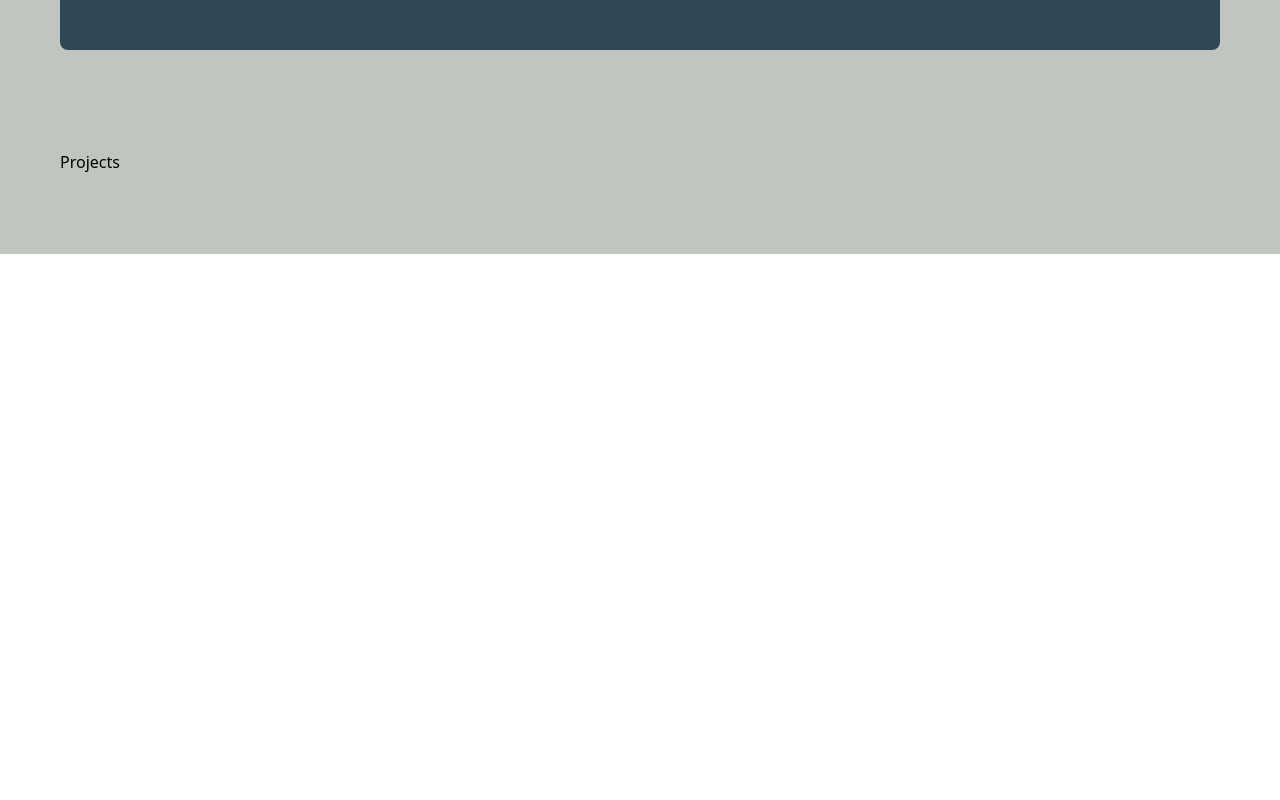
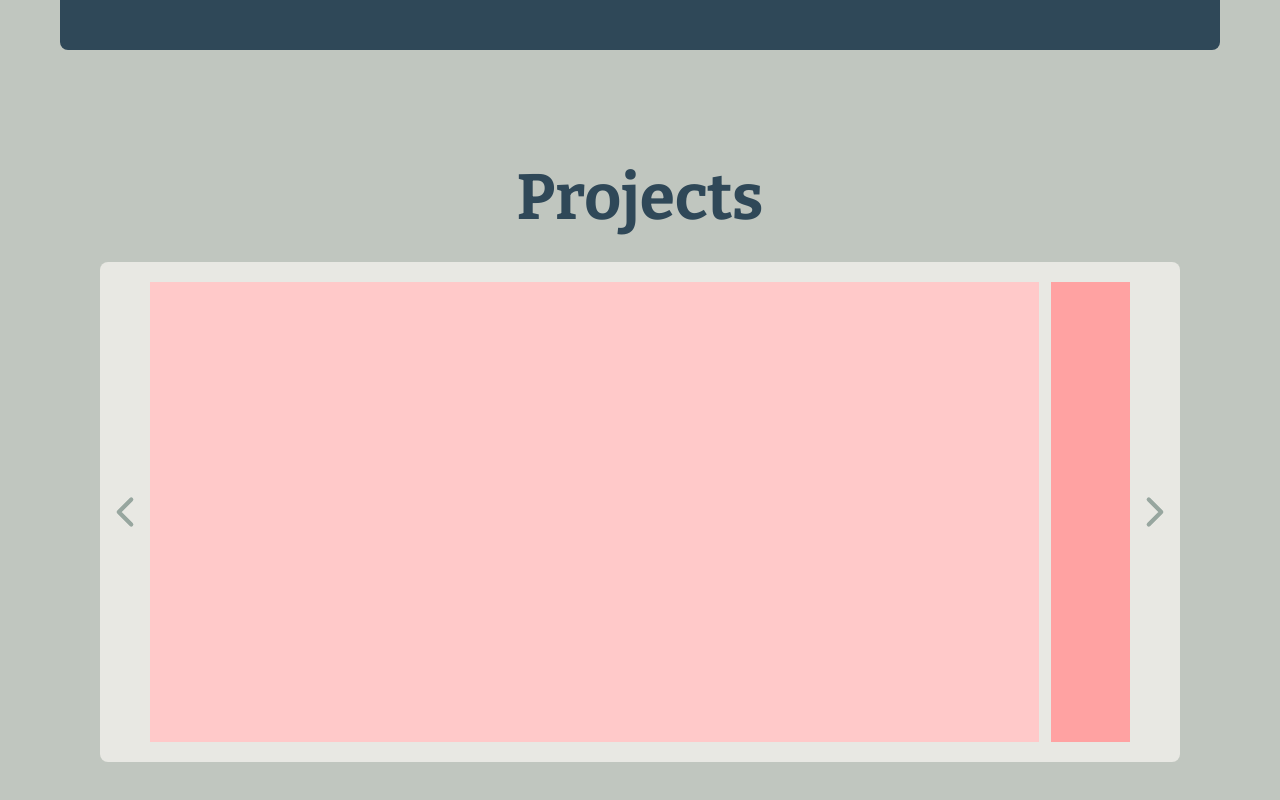
Before and after one commit to luiz-feliph/portfolio, a React (Vite) app: page / in a window 1280 px wide. Shown: the part 2759-3559 px from the top of the page. Before the commit the page ends 3013 px from the top, so only its background shows below. Built offline with nearby package versions, Linux system fonts and the light colour scheme; no server answers.

Commit message:
Implement slider's features

```diff
--- a/package.json
+++ b/package.json
@@ -11,6 +11,7 @@
   },
   "dependencies": {
     "@tailwindcss/vite": "^4.1.18",
+    "lucide-react": "^1.7.0",
     "react": "^19.2.0",
     "react-dom": "^19.2.0",
     "react-router-dom": "^7.11.0",
--- a/src/components/Home/Jobs.tsx
+++ b/src/components/Home/Jobs.tsx
@@ -8,13 +8,14 @@ function Jobs() {
       <span className="absolute inset-y-[8px] left-[8px] w-[3px] bg-off-white lg:w-[5px] lg:left-[12px]"></span>
 
       <section className="h-[250px] overflow-y-scroll scrollbar lg:h-[400px] xl:h-[500px]">
-        {JobsJson.map((item: JobItemData) => {
+        {JobsJson.map((item: JobItemData, index) => {
           return (
             <JobItem
               period={item.period}
               organization={item.organization}
               role={item.role}
               responsibilities={item.responsibilities}
+              key={index}
             />
           );
         })}
--- a/src/components/Home/Main.tsx
+++ b/src/components/Home/Main.tsx
@@ -58,8 +58,8 @@ function Main() {
               <br />
               Stack
               <br />
-              <span className="2xl:hidden">Dev</span>
-              <span className="hidden 2xl:inline">Developer</span>
+              <span className="3xl:hidden">Dev</span>
+              <span className="hidden 3xl:inline">Developer</span>
             </h1>
           </div>
 
--- a/src/components/Home/Projects.tsx
+++ b/src/components/Home/Projects.tsx
@@ -1,9 +1,75 @@
+import { ChevronUp, ChevronDown } from "lucide-react";
+import { useRef, useState } from "react";
+
 function Projects() {
+  const [index, setIndex] = useState<number>(0);
+  const sliderRef = useRef<HTMLDivElement>(null);
+
+  const goToNextSlide = () => {
+    if (!sliderRef.current) return;
+
+    const sliderElement = sliderRef.current;
+    const slides = sliderElement.children;
+
+    const nextIndex = index - 1 < 0 ? slides.length - 1 : index - 1;
+
+    slides[nextIndex].scrollIntoView({
+      behavior: "smooth",
+      block: "nearest",
+      inline: "center",
+    });
+
+    setIndex(nextIndex);
+  };
+
+  const slidePrev = () => {
+    if (!sliderRef.current) return;
+
+    const sliderElement = sliderRef.current;
+    const slides = sliderElement.children;
+
+    const nextIndex = index + 1 >= slides.length ? 0 : index + 1;
+
+    slides[nextIndex].scrollIntoView({
+      behavior: "smooth",
+      block: "nearest",
+      inline: "center",
+    });
+
+    setIndex(nextIndex);
+  };
+
   return (
-    <div>
-      Projects
+    <div className="xl:px-[40px] 2xl:px-[80px] 3xl:px-[160px]">
+      <h2 className="text-center font-bitter font-bold text-[32px] text-deep-teal mb-[16px] sm:text-[48px] lg:text-[64px]">
+        Projects
+      </h2>
+      <div className="flex flex-col items-center bg-off-white h-[250px] rounded-lg px-[8px] xs:h-[300px] sm:h-[400px] custom:flex-row custom:px-0 custom:py-[20px] lg:h-[500px]">
+        <button
+          className="flex justify-center w-full cursor-pointer custom:w-auto custom:h-full custom:items-center"
+          onClick={goToNextSlide}
+        >
+          <ChevronUp className="w-[30px] h-[30px] text-[#97A69F] hover:text-[#5f6f69] transition-colors sm:w-[40px] sm:h-[40px] custom:-rotate-90 xl:w-[50px] xl:h-[50px]" />
+        </button>
+        <div
+          className="h-full w-full overflow-y-hidden custom:flex custom:overflow-x-hidden custom:gap-[12px]"
+          ref={sliderRef}
+        >
+          <div className="bg-red-200 w-full h-full custom:min-w-[640px] lg:min-w-[888.9px]"></div>
+          <div className="bg-red-300 w-full h-full custom:min-w-[640px] lg:min-w-[888.9px]"></div>
+          <div className="bg-red-400 w-full h-full custom:min-w-[640px] lg:min-w-[888.9px]"></div>
+          <div className="bg-red-500 w-full h-full custom:min-w-[640px] lg:min-w-[888.9px]"></div>
+          <div className="bg-red-600 w-full h-full custom:min-w-[640px] lg:min-w-[888.9px]"></div>
+        </div>
+        <button
+          className="flex justify-center w-full cursor-pointer custom:w-auto custom:h-full custom:items-center"
+          onClick={slidePrev}
+        >
+          <ChevronDown className="w-[30px] h-[30px] text-[#97A69F] hover:text-[#5f6f69] transition-colors sm:w-[40px] sm:h-[40px] custom:-rotate-90 xl:w-[50px] xl:h-[50px]" />
+        </button>
+      </div>
     </div>
-  )
+  );
 }
 
 export default Projects;
--- a/src/index.css
+++ b/src/index.css
@@ -5,7 +5,10 @@
   }
 
 @theme {
-  --breakpoint-2xl: 115rem;
+  --breakpoint-xs: 32rem;
+  --breakpoint-3xl: 115rem;
+
+  --breakpoint-custom: 50rem;
 
   --font-bitter: "Bitter", serif;
   --font-dm-sans: "DM Sans", sans-serif;
```
Also changed, not shown: 1 other file (tests, documents, lock files or other folders).
